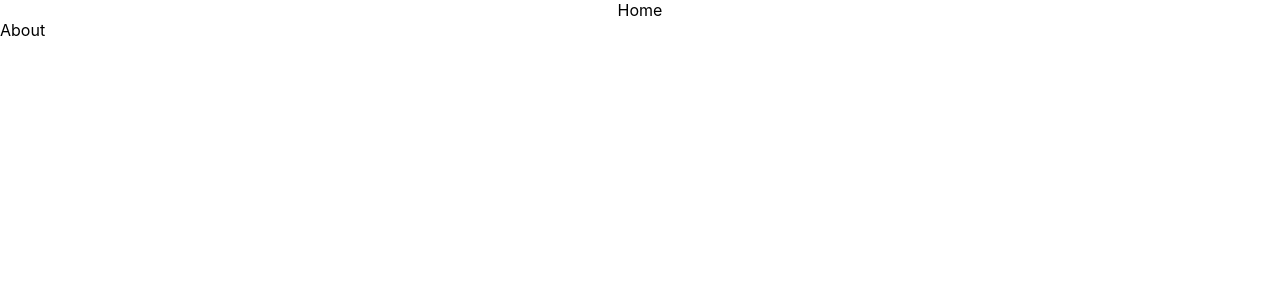
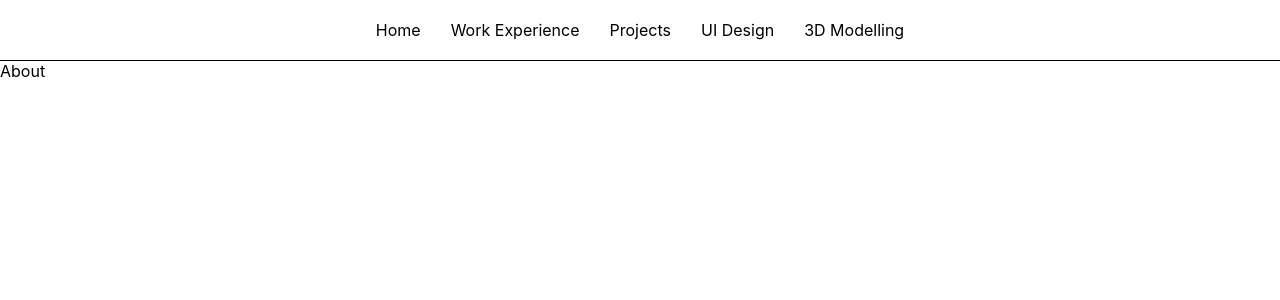
Before and after one commit to karenlinky/personal-website, a React (Create React App) app: page / in a window 1280 px wide. Shown: the top 300 px of the page. Built offline with nearby package versions, Linux system fonts and the light colour scheme.

Commit message:
Added menu items

```diff
--- a/src/components/MenuBar.js
+++ b/src/components/MenuBar.js
@@ -6,6 +6,10 @@ const MenuBar = () => {
   return (
     <div className={'menuBar'}>
         <MenuItem label={'Home'}/>
+        <MenuItem label={'Work Experience'}/>
+        <MenuItem label={'Projects'}/>
+        <MenuItem label={'UI Design'}/>
+        <MenuItem label={'3D Modelling'}/>
     </div>
   )
 }
--- a/src/components/styles/header.css
+++ b/src/components/styles/header.css
@@ -1,6 +1,7 @@
 .headerBar {
     width: 100%;
     text-align: center;
+    border-bottom: solid 1px black;
 }
 
 .menuBar {
@@ -8,5 +9,6 @@
 }
 
 .menuItem {
+    margin: 20px 15px 20px 15px;
     display: inline-block;
 }
```
